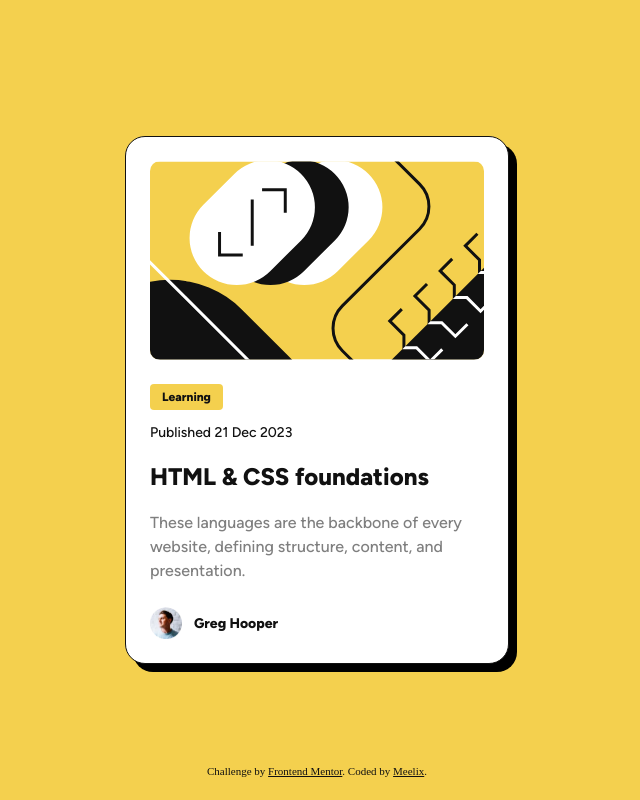
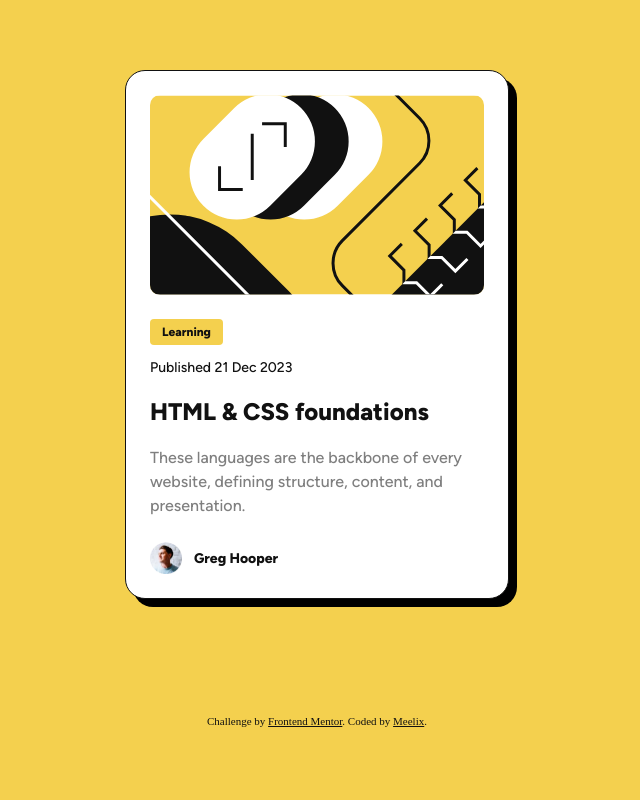
Before and after one commit to meelix/frontendmentor-blog-card, a plain HTML site: page index.html in a window 1280 px wide. Shown: the whole page, without its empty margins (323-963 px from the left). Drawn offline with Linux system fonts and the light colour scheme.

Commit message:
adding a hover effect to main and fixing footer

```diff
--- a/style.css
+++ b/style.css
@@ -6,13 +6,19 @@
 }
 
 @font-face {
-  font-family: 'Figtree';
-  src: url('./assets/fonts/Figtree-VariableFont_wght.ttf');
+  font-family: "Figtree";
+  src: url("./assets/fonts/Figtree-VariableFont_wght.ttf");
   font-display: swap;
 }
 
-* {box-sizing:border-box}
-img {width:100%;height:auto;display:block}
+* {
+  box-sizing: border-box;
+}
+img {
+  width: 100%;
+  height: auto;
+  display: block;
+}
 
 body {
   margin: 0;
@@ -42,9 +48,13 @@ main {
 
   font-family: Figtree;
 
+  transition: 0.3s;
   & > * {
     margin-top: 0;
     margin-bottom: 12px;
+  }
+  &:hover {
+    box-shadow: 12px 10px 0px 0px #000;
   }
 }
 
@@ -88,7 +98,7 @@ main {
 
 .title {
   color: var(--black);
-  transition: color .08s;
+  transition: color 0.08s;
 
   text-decoration: none;
 
@@ -131,9 +141,7 @@ main {
 }
 
 footer {
-  position: absolute;
-  bottom: 20px;
-
+  margin-top: 20px;
   font-size: 11px;
   text-align: center;
 
```
